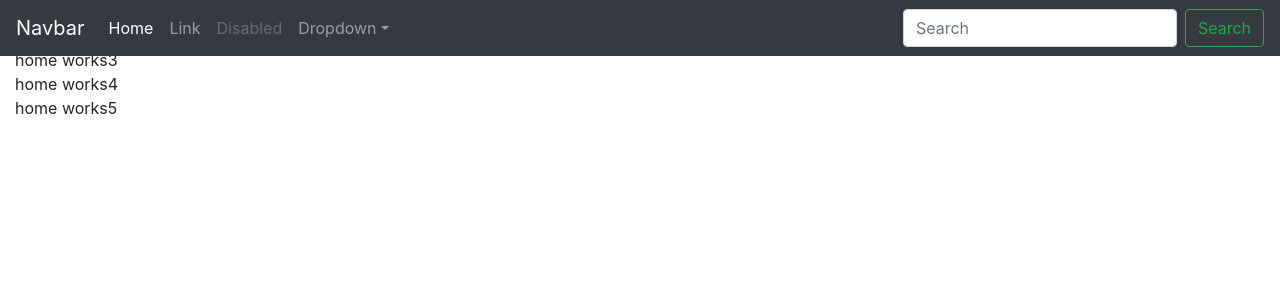
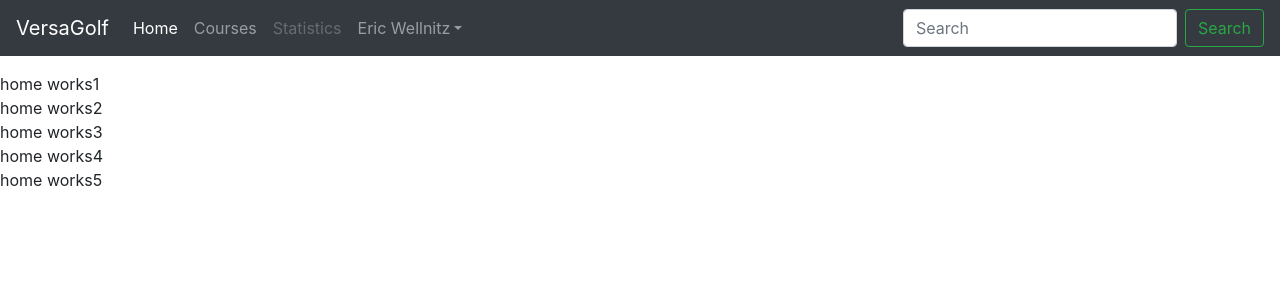
Before and after one commit to ewellnitz/versagolf, an Angular app: page /home in a window 1280 px wide. Shown: the top 300 px of the page. Built offline with nearby package versions, Linux system fonts and the light colour scheme.

Commit message:
got nav working sort of

```diff
--- a/src/app/app.component.css
+++ b/src/app/app.component.css
@@ -0,0 +1,3 @@
+.outlet{
+    padding-top: 4.5rem;
+}
--- a/src/app/app.component.html
+++ b/src/app/app.component.html
@@ -1,4 +1,4 @@
-<div class='container-fluid'>
-    <app-nav-menu></app-nav-menu>
+<app-nav-menu></app-nav-menu>
+<div class="outlet">
     <router-outlet></router-outlet>
 </div>
--- a/src/app/home/home.component.html
+++ b/src/app/home/home.component.html
@@ -1,7 +1,5 @@
-<div>
-  home works1<br>
-  home works2<br>
-  home works3<br>
-  home works4<br>
-  home works5<br>
-</div>
+home works1<br>
+home works2<br>
+home works3<br>
+home works4<br>
+home works5<br>
--- a/src/app/nav-menu/nav-menu.component.html
+++ b/src/app/nav-menu/nav-menu.component.html
@@ -1,5 +1,5 @@
 <nav class="navbar navbar-expand-md navbar-dark bg-dark fixed-top">
-    <a class="navbar-brand" href="#">Navbar</a>
+    <a class="navbar-brand" href="#">VersaGolf</a>
     <button class="navbar-toggler" type="button" data-toggle="collapse" data-target="#navbarsExampleDefault" aria-controls="navbarsExampleDefault" aria-expanded="false" aria-label="Toggle navigation">
       <span class="navbar-toggler-icon"></span>
     </button>
@@ -10,20 +10,20 @@
           <a class="nav-link" href="#">Home <span class="sr-only">(current)</span></a>
         </li>
         <li class="nav-item">
-          <a class="nav-link" href="#">Link</a>
+          <a class="nav-link" href="#">Courses</a>
         </li>
         <li class="nav-item">
-          <a class="nav-link disabled" href="#">Disabled</a>
+          <a class="nav-link disabled" href="#">Statistics</a>
         </li>
         <li class="nav-item dropdown">
-          <a class="nav-link dropdown-toggle" href="http://example.com" id="dropdown01" data-toggle="dropdown" aria-haspopup="true" aria-expanded="false">Dropdown</a>
+          <a class="nav-link dropdown-toggle" href="http://example.com" id="dropdown01" data-toggle="dropdown" aria-haspopup="true" aria-expanded="false">Eric Wellnitz</a>
           <div class="dropdown-menu" aria-labelledby="dropdown01">
-            <a class="dropdown-item" href="#">Action</a>
-            <a class="dropdown-item" href="#">Another action</a>
-            <a class="dropdown-item" href="#">Something else here</a>
+            <a class="dropdown-item" href="#">Sign Out</a>
+            <a class="dropdown-item" href="#">Sign In</a>
           </div>
         </li>
       </ul>
+
       <form class="form-inline my-2 my-lg-0">
         <input class="form-control mr-sm-2" type="text" placeholder="Search" aria-label="Search">
         <button class="btn btn-outline-success my-2 my-sm-0" type="submit">Search</button>
```
